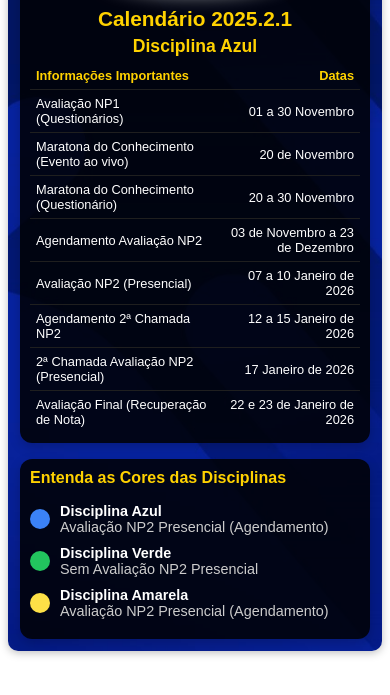
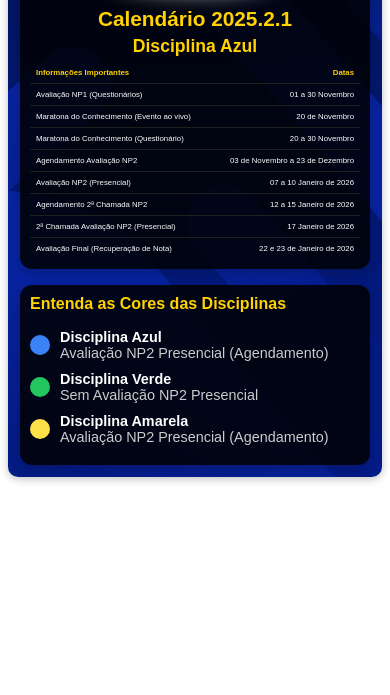
Before and after one commit to silvadevmateus-tech/hospedagemProdutos, a plain HTML site: page graduacao/central/index.html in a window 390 px wide. Shown: the part 141-836 px from the top of the page. Drawn offline with Linux system fonts and the light colour scheme.

Commit message:
ajustando responsivo

```diff
--- a/graduacao/central/index.css
+++ b/graduacao/central/index.css
@@ -395,8 +395,9 @@ body {
     padding: 0.75rem;
     border-radius: 10px;
   }
-  .banner-table{
-    font-size: 1rem;
+  .banner-table th,
+  .banner-table td {
+    font-size: 2vw;
   }
   .card {
     padding: 10px;
```
